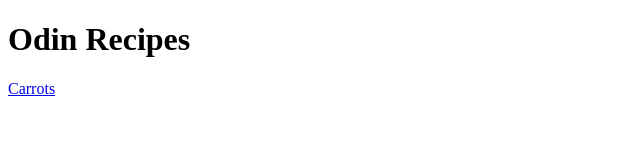
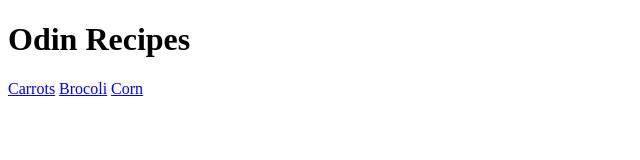
Before and after one commit to Erick-Kariuki/project-recipes, a plain HTML site: page index.html in a window 1280 px wide. Shown: the whole page, without its empty margins (0-640 px from the left). Drawn offline with Linux system fonts and the light colour scheme.

Commit message:
Add corn and broccoli links to index.html

```diff
--- a/index.html
+++ b/index.html
@@ -9,5 +9,7 @@
     <h1>Odin Recipes</h1>
 
     <a href="recipes/lasagna.html">Carrots</a>
+    <a href="recipes/broccoli.html">Brocoli</a>
+    <a href="recipes/corn.html">Corn</a>
 </body>
 </html>
```
